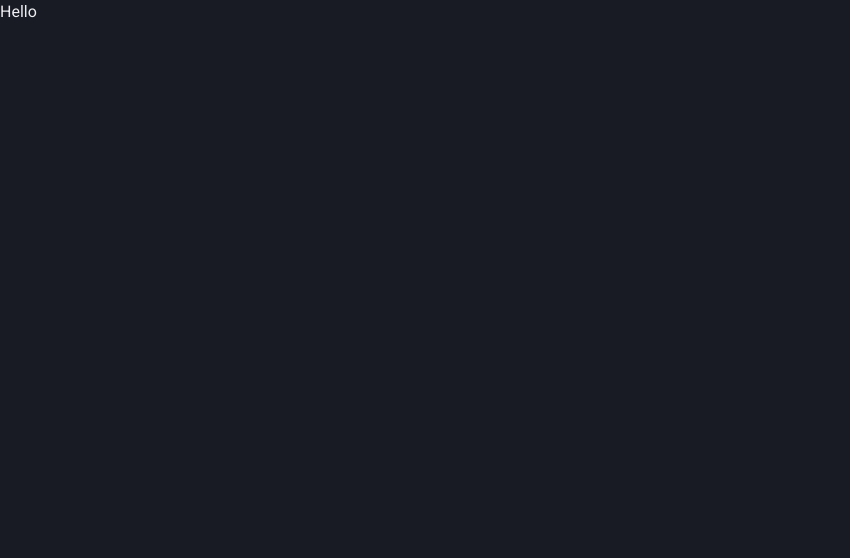
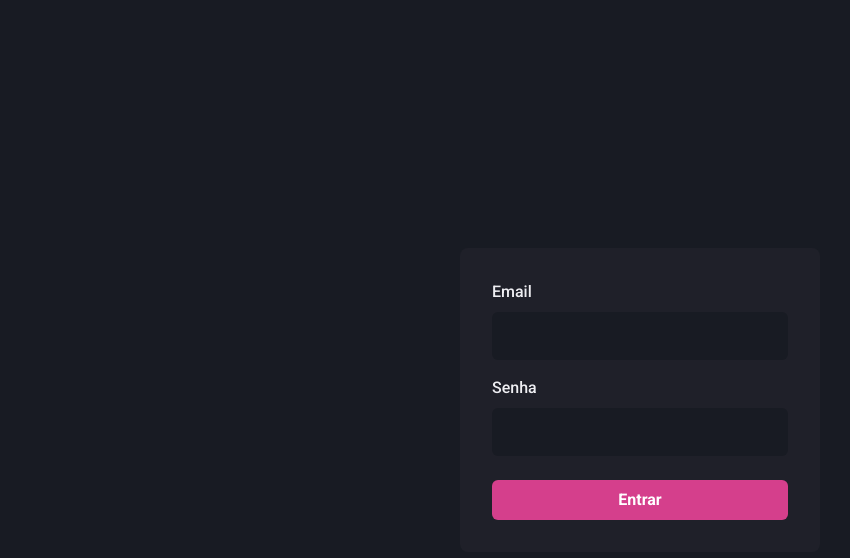
Before and after one commit to hitk1/next-dashgo, a Next.js app: page / in a window 1280 px wide. Shown: the top 558 px of the page, without its empty margins (0-850 px from the left). Built offline with nearby package versions, Linux system fonts and the light colour scheme.

Commit message:
file: Configuracao da pagina de signin com elementos do chakra

```diff
--- a/src/pages/index.tsx
+++ b/src/pages/index.tsx
@@ -1,6 +1,64 @@
+import { Flex, Input, Button, Stack, FormLabel, FormControl } from '@chakra-ui/react'
 
 export default function Home() {
   return (
-    <div>Hello</div>
+    <Flex
+      w="100vw"
+      h="100vh"
+      align="center"
+      justify="center"
+    >
+      <Flex
+        as="form"
+        width="100%"
+        maxWidth={360}
+        bg="gray.800"
+        p="8"
+        borderRadius={8}
+        flexDir="column"
+      >
+        <Stack spacing="4">
+
+          <FormControl>
+            <FormLabel htmlFor="email">Email</FormLabel>
+            <Input
+              id="email"
+              name="email"
+              type="email"
+              focusBorderColor="pink.500"
+              bgColor="gray.900"
+              variant="filled"
+              _hover={{
+                bgColor: 'gray.900'
+              }}
+              size="lg"
+            />
+          </FormControl>
+
+          <FormControl>
+            <FormLabel htmlFor="password">Senha</FormLabel>
+            <Input
+              id="password"
+              name="password"
+              type="password"
+              focusBorderColor="pink.500"
+              bgColor="gray.900"
+              variant="filled"
+              _hover={{
+                bgColor: 'gray.900'
+              }}
+              size="lg"
+            />
+          </FormControl>
+        </Stack>
+
+        <Button
+          type="submit"
+          mt="6"
+          colorScheme="pink"
+        >
+          Entrar</Button>
+      </Flex>
+    </Flex>
   )
 }
```
